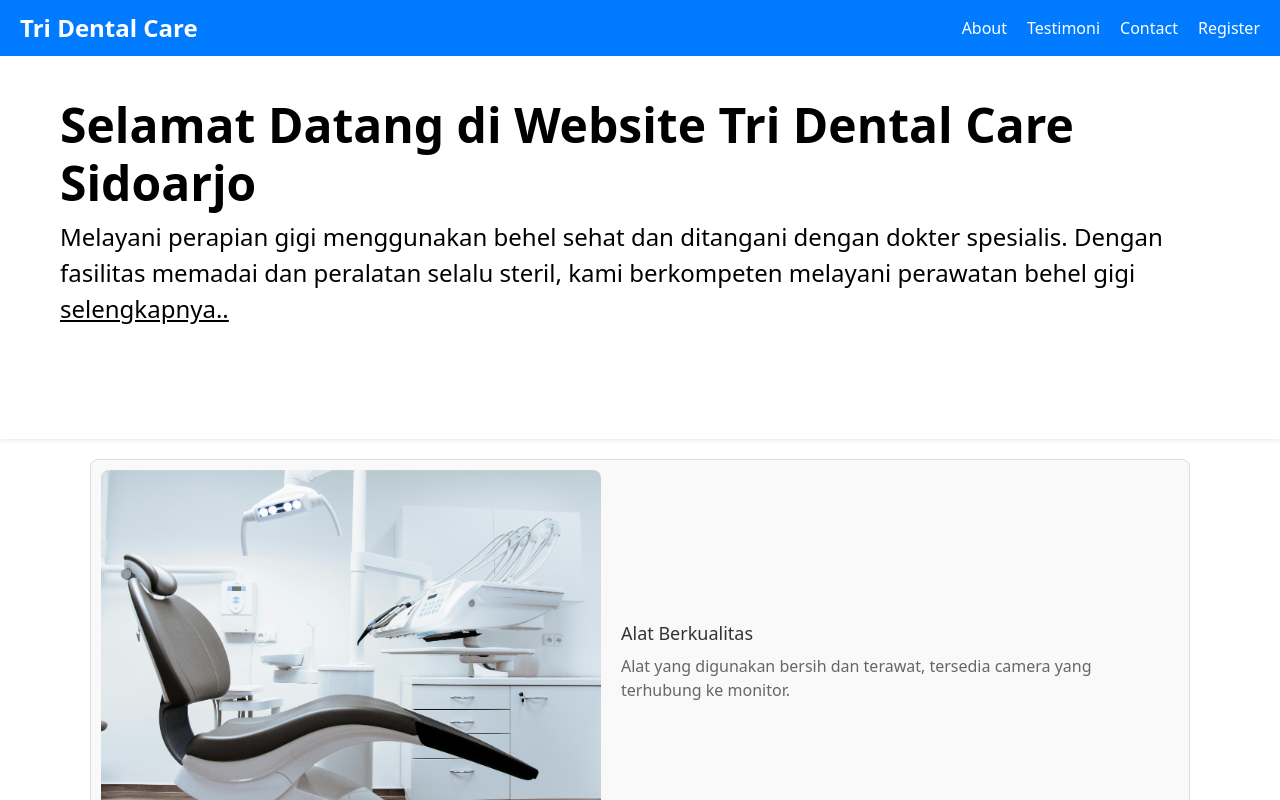
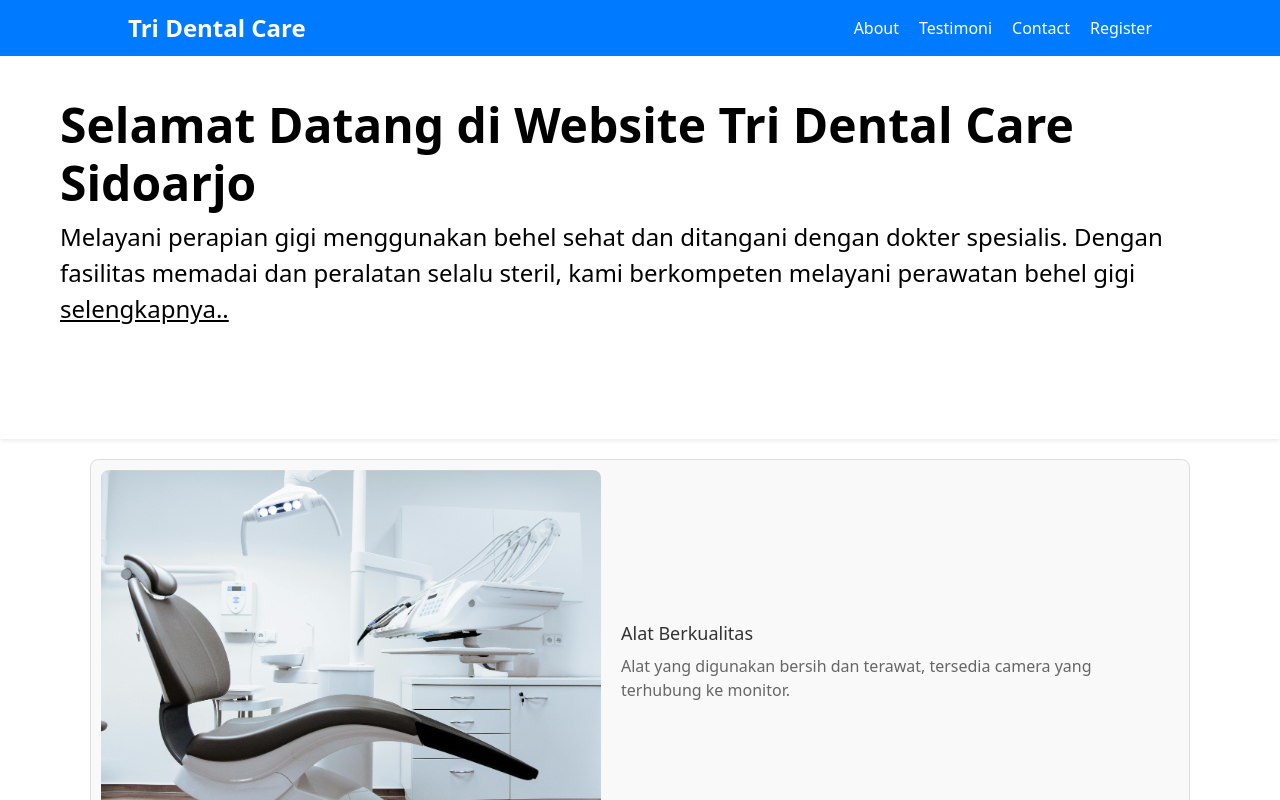
Before and after one commit to alrazak/frontend-react-tridentalcare, a React (Vite) app: page / in a window 1280 px wide. Shown: the top 800 px of the page. Built offline with nearby package versions, Linux system fonts and the light colour scheme.

Commit message:
put: padding navbar

```diff
--- a/src/components/navbar/Navbar.jsx
+++ b/src/components/navbar/Navbar.jsx
@@ -21,13 +21,14 @@ const styles = {
     display: 'flex',
     justifyContent: 'space-between',
     alignItems: 'center',
-    padding: '10px 20px',
+    padding: '10px 10%',
     backgroundColor: '#007bff',
     color: '#fff',
     position: 'fixed',
     width: '100%',
     top: 0,
     zIndex: 1000,
+    boxSizing: 'border-box',
   },
   navbarBrand: {
     fontSize: '1.5em',
```
